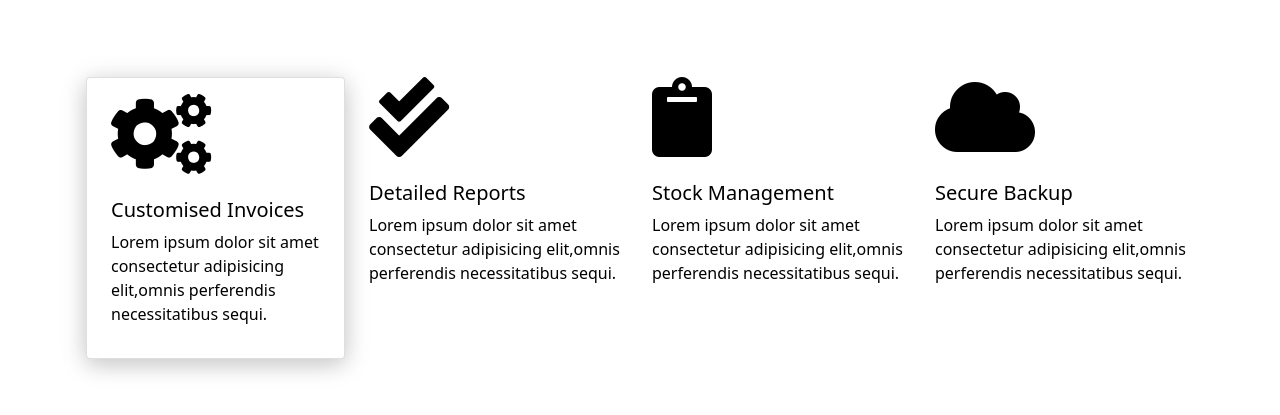
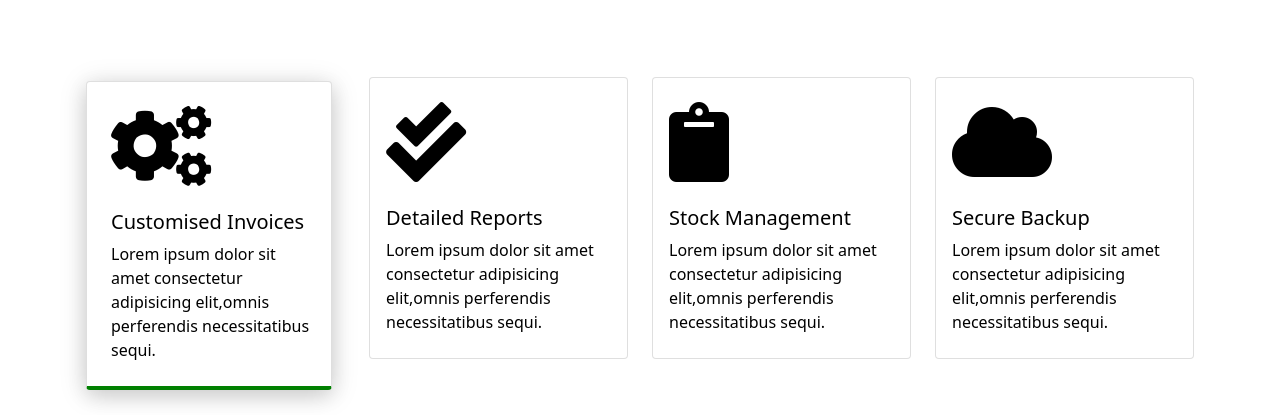
Before and after one commit to Kolawole99/mockup-atb-2, a plain HTML site: page index.html in a window 1280 px wide. Shown: the part 385-800 px from the top of the page. Drawn offline with nearby package versions, Linux system fonts and the light colour scheme.

Commit message:
Section 1 now completed

```diff
--- a/index.html
+++ b/index.html
@@ -58,28 +58,42 @@
             <div class="col-12">
                 <div class="row">
                     <div class="col-3 section-1-card">
-                        <div class="card card-bg">
-                            <div class="card-body pl-4">
+                        <div class="card card-bg bl">
+                            <div class="card-body pl-4 py-4">
                                 <i class="fas fa-cogs fa-5x mb-4"></i>
                                 <h5 class="section-1-card-heading card-title">Customised Invoices</h5>
-                                <p class="section-card-description">Lorem ipsum dolor sit amet consectetur adipisicing elit,omnis perferendis necessitatibus sequi.</p>
+                                <p class="section-card-description card-text">Lorem ipsum dolor sit amet consectetur adipisicing elit,omnis perferendis necessitatibus sequi.</p>
+                            </div>
+                        </div>
+                    </div>
+
+                    <div class="col-3 section-1-card">
+                        <div class="card">
+                            <div class="card-body py-4">
+                                <i class="fas fa-check-double fa-5x mb-4"></i>
+                                <h5 class="section-1-card-heading card-title">Detailed Reports</h5>
+                                <p class="section-card-description card-text">Lorem ipsum dolor sit amet consectetur adipisicing elit,omnis perferendis necessitatibus sequi.</p>
+                            </div>
+                        </div>
+                    </div>
+
+                    <div class="col-3 section-1-card">
+                        <div class="card">
+                            <div class="card-body py-4">
+                                <i class="fas fa-clipboard fa-5x mb-4"></i>
+                                <h5 class="section-1-card-heading card-title">Stock Management</h5>
+                                <p class="section-card-description card-text">Lorem ipsum dolor sit amet consectetur adipisicing elit,omnis perferendis necessitatibus sequi.</p>
                             </div>
                         </div>
                     </div>
                     <div class="col-3 section-1-card">
-                        <i class="fas fa-check-double fa-5x mb-4"></i>
-                        <h5 class="section-1-card-heading">Detailed Reports</h5>
-                        <p class="section-card-description">Lorem ipsum dolor sit amet consectetur adipisicing elit,omnis perferendis necessitatibus sequi.</p>
-                    </div>
-                    <div class="col-3 section-1-card">
-                        <i class="fas fa-clipboard fa-5x mb-4"></i>
-                        <h5 class="section-1-card-heading">Stock Management</h5>
-                        <p class="section-card-description">Lorem ipsum dolor sit amet consectetur adipisicing elit,omnis perferendis necessitatibus sequi.</p>
-                    </div>
-                    <div class="col-3 section-1-card">
-                        <i class="fas fa-cloud fa-5x mb-4"></i>
-                        <h5 class="section-1-card-heading">Secure Backup</h5>
-                        <p class="section-card-description">Lorem ipsum dolor sit amet consectetur adipisicing elit,omnis perferendis necessitatibus sequi.</p>
+                        <div class="card">
+                            <div class="card-body py-4">
+                                <i class="fas fa-cloud fa-5x mb-4"></i>
+                                <h5 class="section-1-card-heading card-title">Secure Backup</h5>
+                                <p class="section-card-description card-text">Lorem ipsum dolor sit amet consectetur adipisicing elit,omnis perferendis necessitatibus sequi.</p>
+                            </div>
+                        </div>
                     </div>
                 </div>
             </div>
--- a/style.css
+++ b/style.css
@@ -86,6 +86,11 @@ footer {
     padding: 35% 0 35% 0;
 }
 
+.bl {
+    margin: 4px 5% 4px 0;
+    border-bottom: 4px solid green;
+}
+
 .vl {
     margin: 4px 5% 4px 0;
     border-left: 4px solid green;
```
